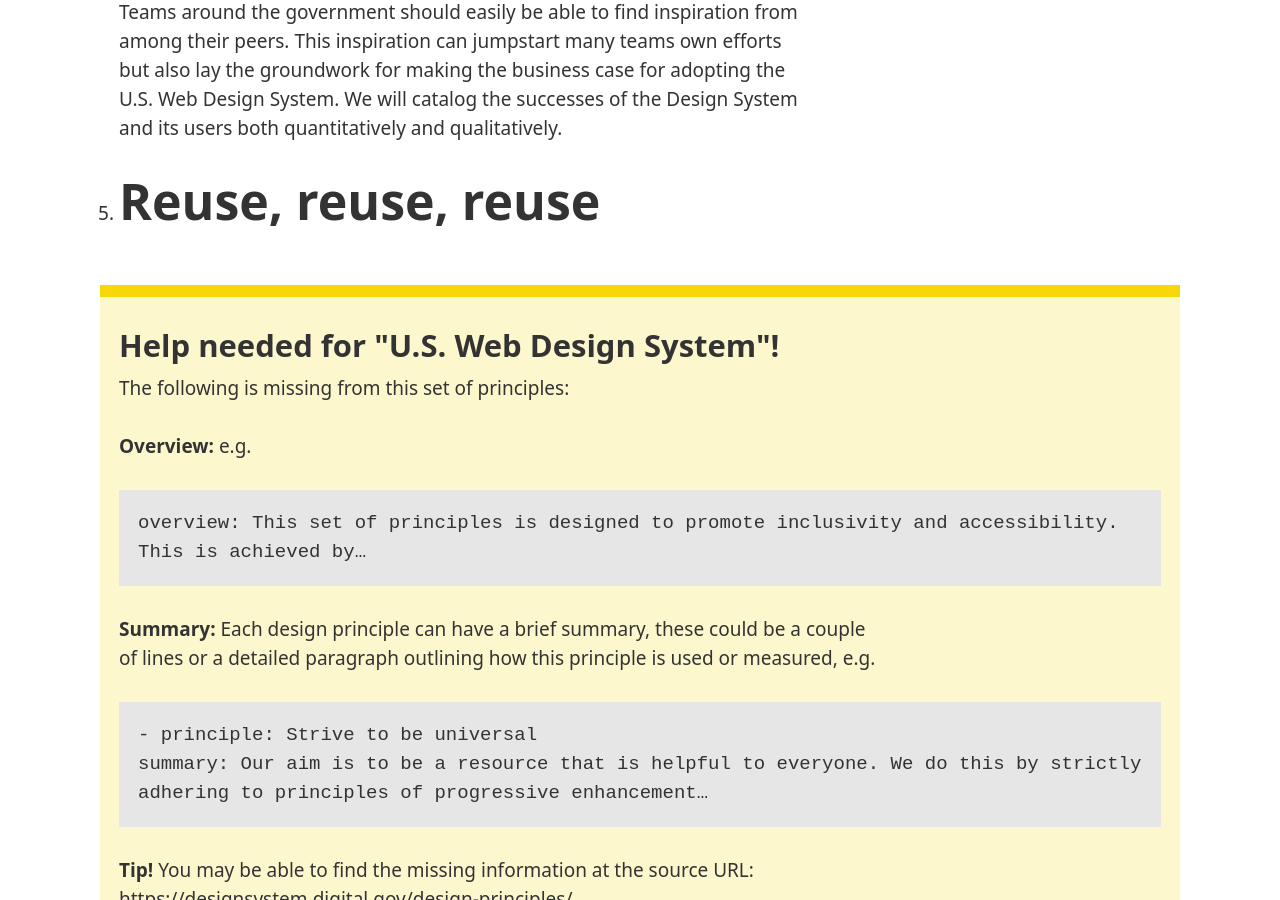
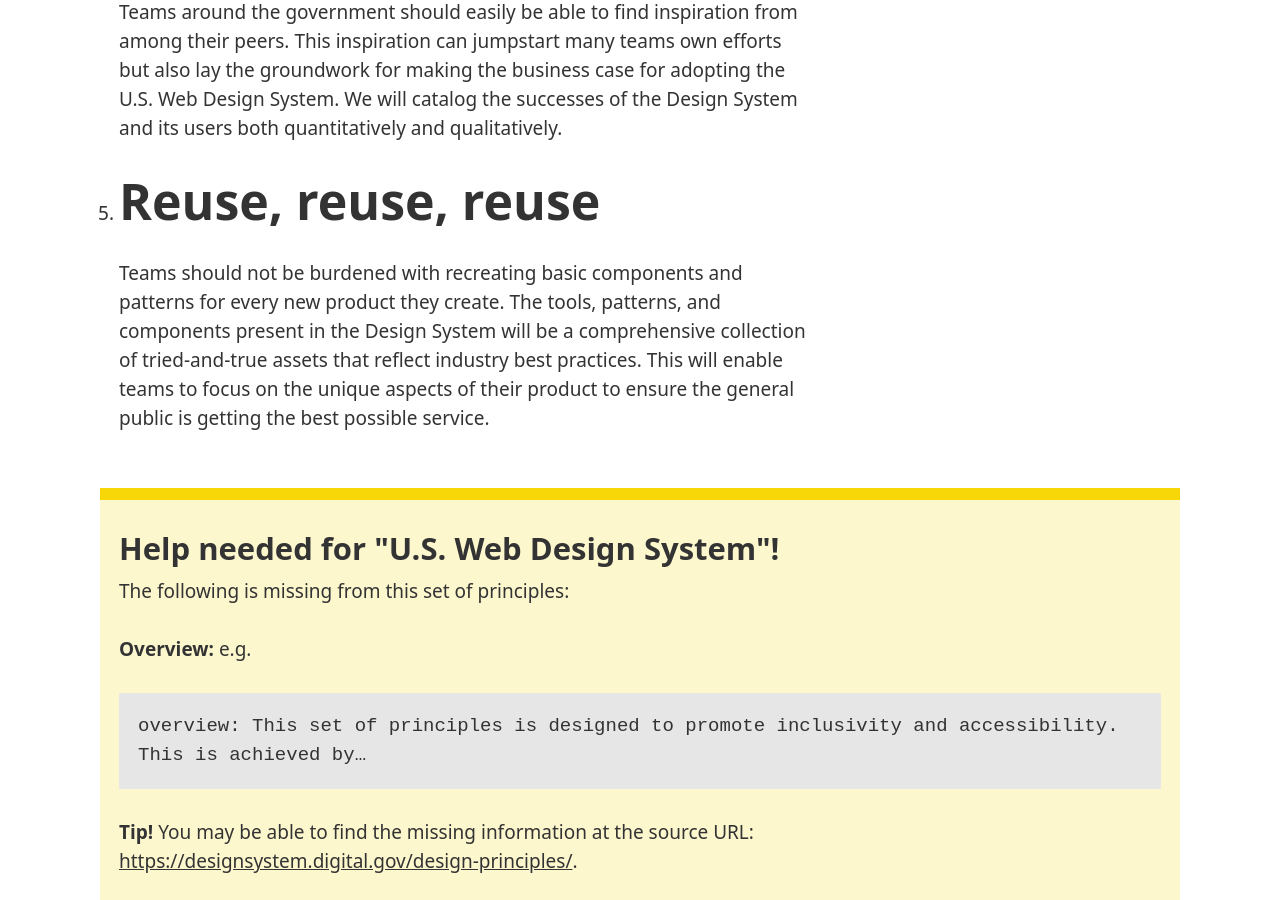
Before and after one commit to benbrignell/principles.design, a Jekyll site: the page built from _examples/us-web-design-system.md, in a window 1280 px wide and 900 px high, scrolled down 1432 px. Built offline with Jekyll 4.4.1, drawn with Linux system fonts in a browser that asks for light colours; comment, search, counter and statistics services are not loaded.

Commit message:
Added missing reuse summary

```diff
--- a/_examples/us-web-design-system.md
+++ b/_examples/us-web-design-system.md
@@ -17,5 +17,7 @@
   summary: |
     Teams around the government should easily be able to find inspiration from among their peers. This inspiration can jumpstart many teams own efforts but also lay the groundwork for making the business case for adopting the U.S. Web Design System. We will catalog the successes of the Design System and its users both quantitatively and qualitatively.
 - principle: Reuse, reuse, reuse
+  summary: |
+    Teams should not be burdened with recreating basic components and patterns for every new product they create. The tools, patterns, and components present in the Design System will be a comprehensive collection of tried-and-true assets that reflect industry best practices. This will enable teams to focus on the unique aspects of their product to ensure the general public is getting the best possible service.
 tags: [specific, organisations]
 ---
```
